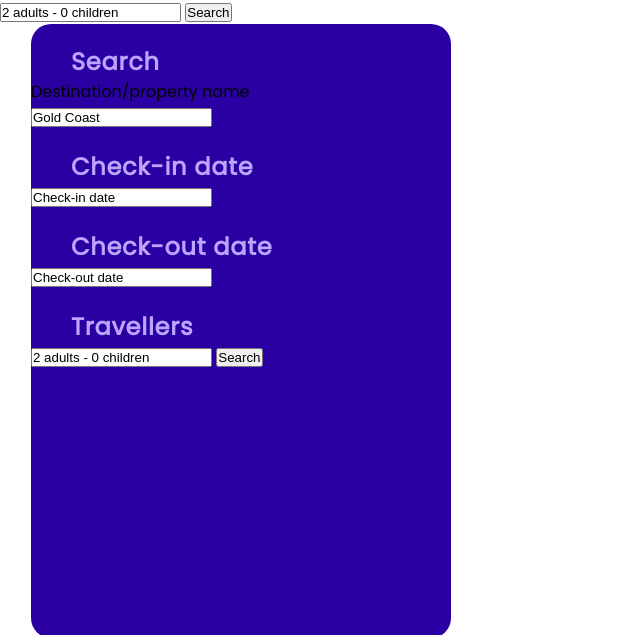
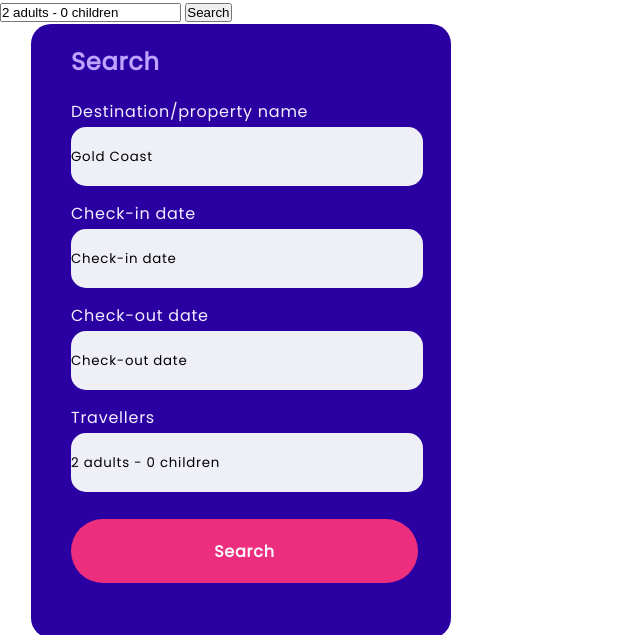
Before and after one commit to romeitas/202210-W3-maria-bragado, a website: page index.html in a window 1280 px wide. Shown: the part 138-773 px from the top of the page, without its empty margins (0-640 px from the left). Drawn offline with Linux system fonts and the light colour scheme.

Commit message:
format block2

```diff
--- a/index.html
+++ b/index.html
@@ -49,13 +49,13 @@
         <div class="block2">
             <div class="block2__box">
                 <p class="block2__title">Search</p>
-                <p class="block2__description">Destination/property name</p>
+                <p class="block2__subtitle">Destination/property name</p>
                 <input class="block2__selector-block" value="Gold Coast" />
-                <p class="block2__title">Check-in date</p>
+                <p class="block2__subtitle">Check-in date</p>
                 <input class="block2__selector-block" value="Check-in date" />
-                <p class="block2__title">Check-out date</p>
+                <p class="block2__subtitle">Check-out date</p>
                 <input class="block2__selector-block" value="Check-out date" />
-                <p class="block2__title">Travellers</p>
+                <p class="block2__subtitle">Travellers</p>
                 <input
                     class="block2__selector-block"
                     value="2 adults - 0 children"
--- a/scss/style.scss
+++ b/scss/style.scss
@@ -49,5 +49,40 @@ header {
         font-size: 24px;
         margin-left: 40px;
         padding-top: 20px;
+        margin-bottom: 20px;
+    }
+    .block2__subtitle {
+        letter-spacing: 0.75px;
+        color: #f3efff;
+        height: 28px;
+        margin-left: 40px;
+        margin-top: 15px;
+    }
+
+    .block2__selector-block {
+        border-radius: 15px;
+        background-color: #eff0f7;
+        width: 352px;
+        height: 59px;
+        margin-left: 40px;
+        font-family: poppins;
+        letter-spacing: 00.75px;
+        font-weight: 400;
+        border: none;
+    }
+
+    .block2__search-block {
+        border-radius: 40px;
+        background-color: #ed2e7e;
+        width: 347px;
+        height: 64px;
+        margin-left: 40px;
+        font-family: poppins;
+        letter-spacing: 0.75px;
+        font-weight: 600;
+        font-size: 16px;
+        color: #f7f7fc;
+        margin-top: 27px;
+        border: none;
     }
 }
```
Also changed, not shown: css/style.css, 1 other file.
